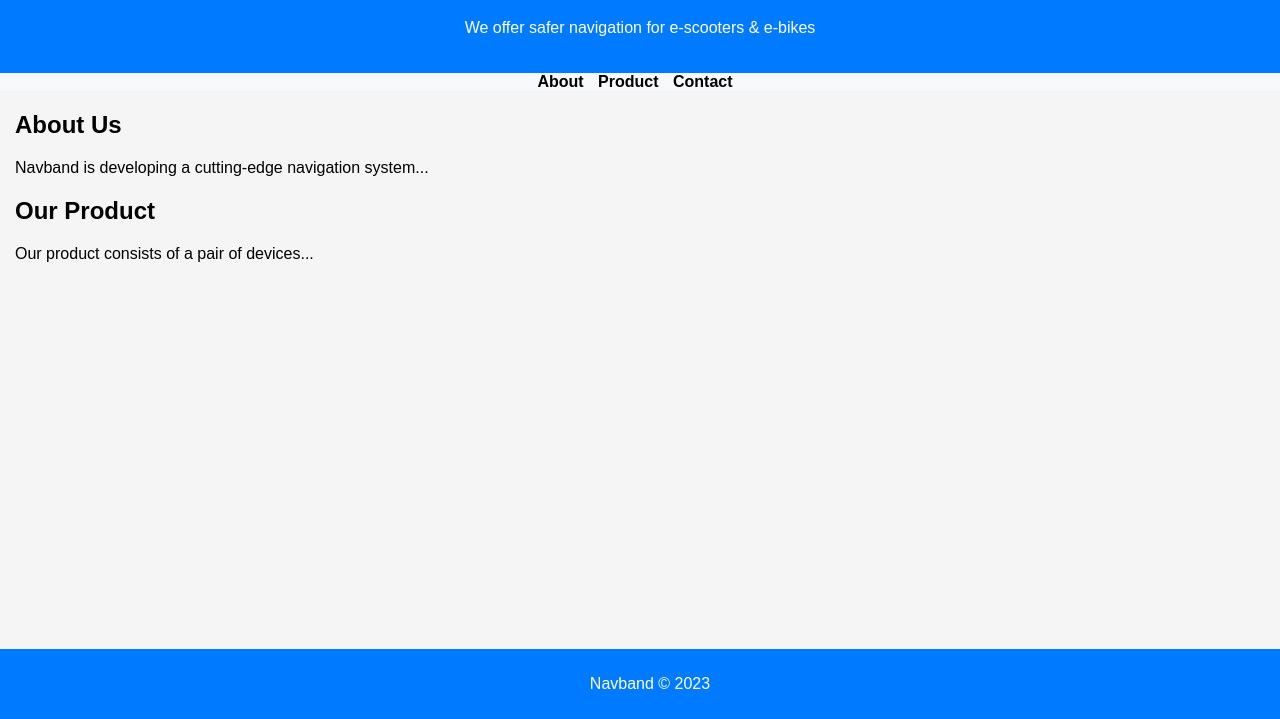
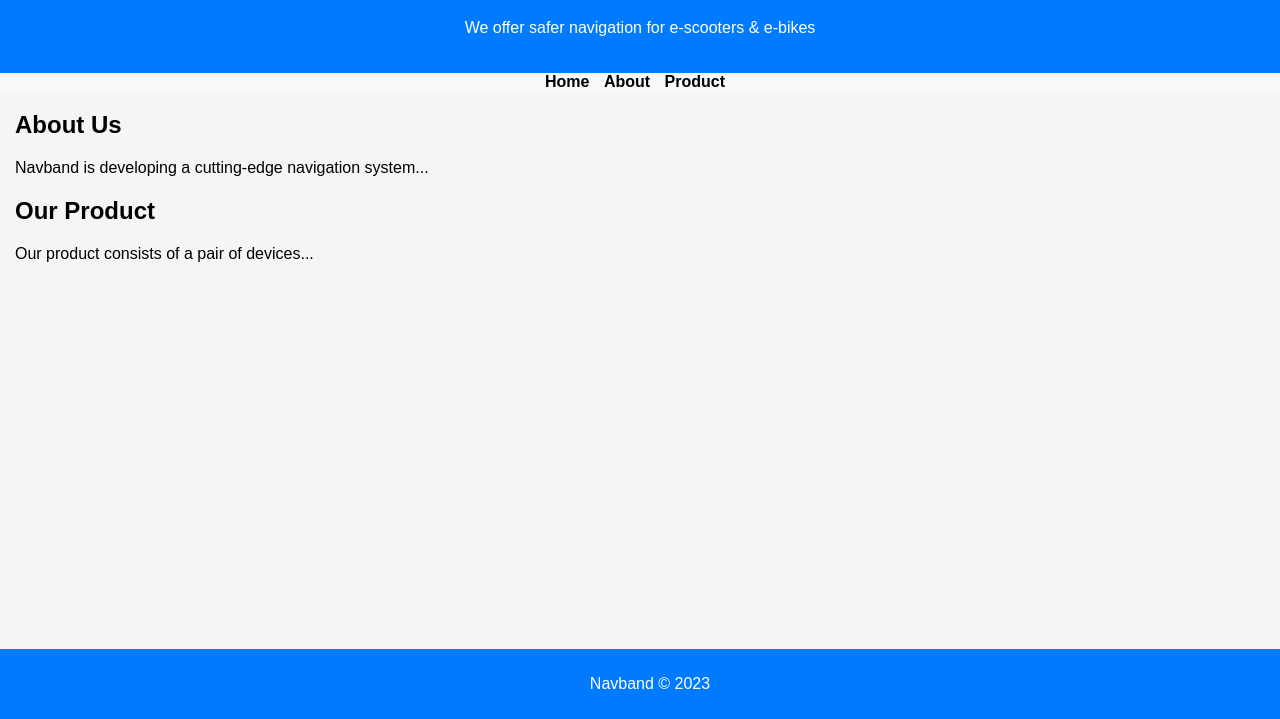
Before and after one commit to georgeschultz1998/Navband, a plain HTML site: page index.html in a window 1280 px wide. Shown: the part 81-800 px from the top of the page. Drawn offline with Linux system fonts and the light colour scheme; a script that the page names is missing.

Commit message:
Update index.html

```diff
--- a/index.html
+++ b/index.html
@@ -11,9 +11,9 @@
     </header>
     <nav>
         <ul>
-            <li><a href="#about">About</a></li>
-            <li><a href="#product">Product</a></li>
-            <li><a href="#contact">Contact</a></li>
+            <li><a href="index.html">Home</a></li>
+            <li><a href="contact.html">About</a></li>
+            <li><a href="product.html">Product</a></li>
         </ul>
     </nav>
     <main>
```
